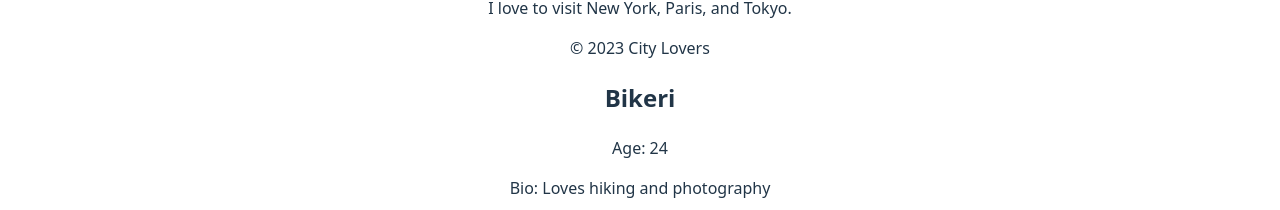
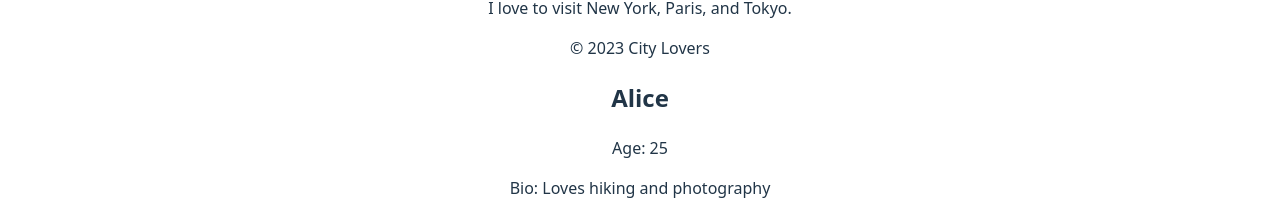
Before and after one commit to bikerironald/alx-fe-reactjs, a React (Vite) app in the folder alx-react-app/: page / in a window 1280 px wide. Shown: the part 486-696 px from the top of the page. Built offline with nearby package versions, Linux system fonts and the light colour scheme.

Commit message:
Update UserProfile component with new name and age

```diff
--- a/alx-react-app/src/App.jsx
+++ b/alx-react-app/src/App.jsx
@@ -26,8 +26,8 @@ function App() {
       <MainContent />
       <Footer />
       <UserProfile
-        name="Bikeri"
-        age="24"
+        name="Alice"
+        age="25"
         bio="Loves hiking and photography"
       />
       <Footer />
```
